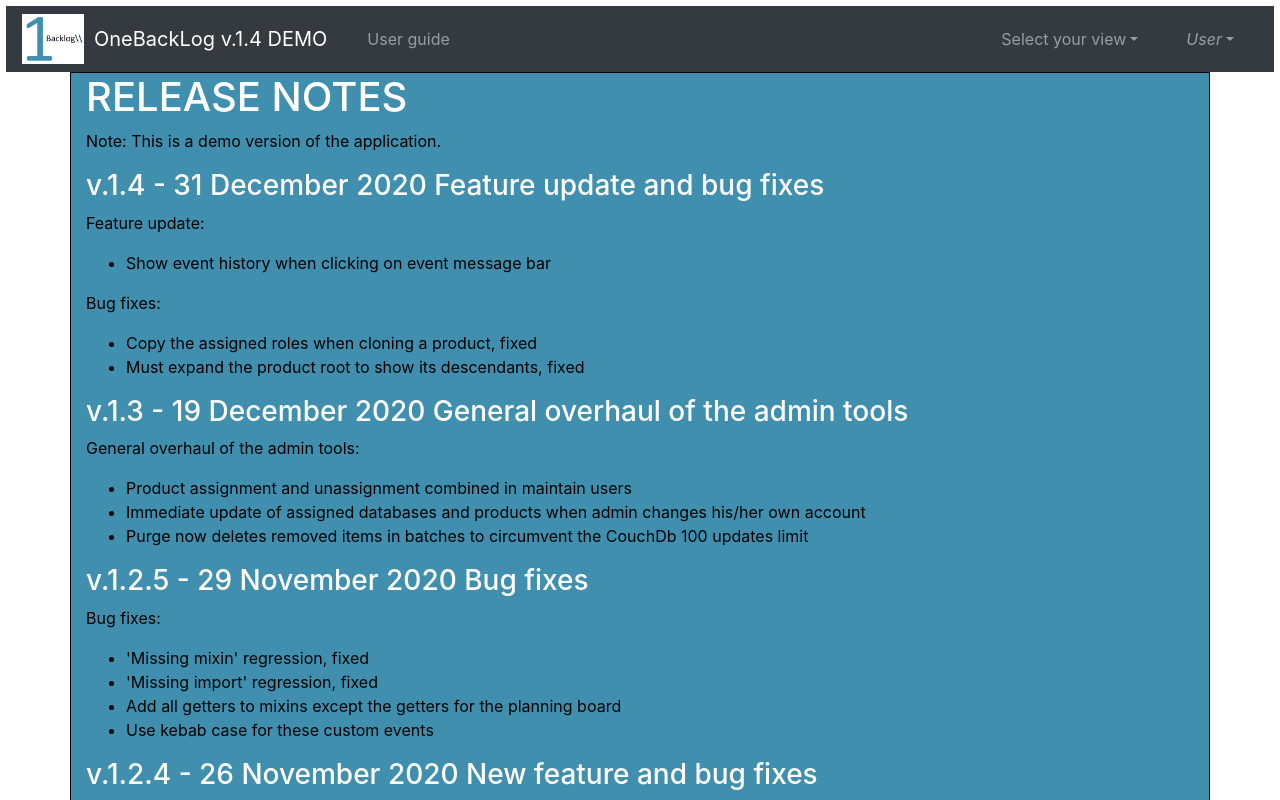
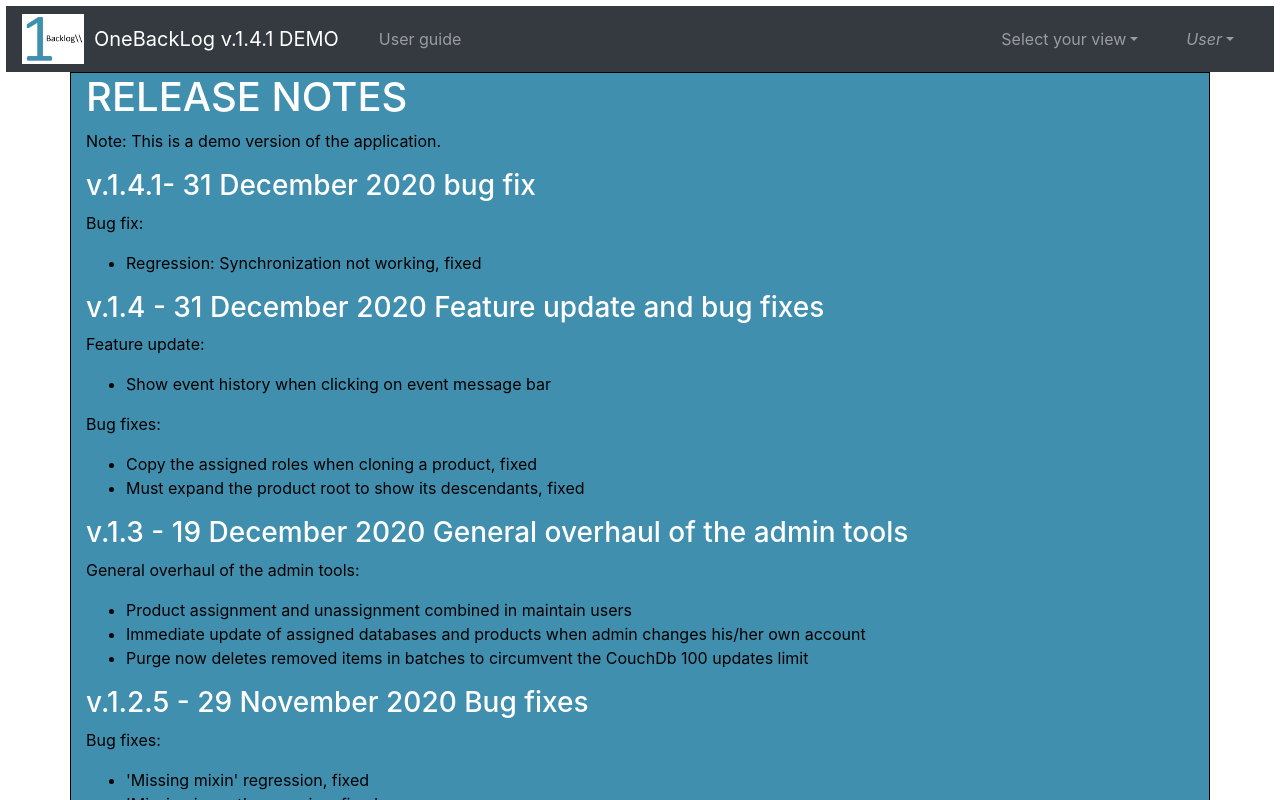
Before and after one commit to ErikVerheul/OneBacklog, a Vue app: page /rel-notes in a window 1280 px wide. Shown: the top 800 px of the page. Built offline with nearby package versions, Linux system fonts and the light colour scheme.

Commit message:
Prepare for release

```diff
--- a/package.json
+++ b/package.json
@@ -1,6 +1,6 @@
 {
   "name": "onebacklog",
-  "version": "1.4.0",
+  "version": "1.4.1",
   "private": true,
   "scripts": {
     "serve": "vue-cli-service serve",
--- a/src/components/header/header.js
+++ b/src/components/header/header.js
@@ -10,7 +10,7 @@ function created() {
 
 function data() {
 	return {
-		appVersion: 'OneBackLog v.1.4',
+		appVersion: 'OneBackLog v.1.4.1',
 		disableOkButton: false,
 		oldPassword: '',
 		newPassword1: '',
--- a/src/components/rel-notes/rel-notes.vue
+++ b/src/components/rel-notes/rel-notes.vue
@@ -6,6 +6,11 @@
         <b-col cols="12" class="left-column">
           <h1>RELEASE NOTES</h1>
           <p v-if="this.$store.state.demo">Note: This is a demo version of the application.</p>
+					<h3>v.1.4.1- 31 December 2020 bug fix</h3>
+					<p>Bug fix:</p>
+          <ul>
+						<li>Regression: Synchronization not working, fixed</li>
+          </ul>
 					<h3>v.1.4 - 31 December 2020 Feature update and bug fixes</h3>
           <p>Feature update:</p>
           <ul>
```
